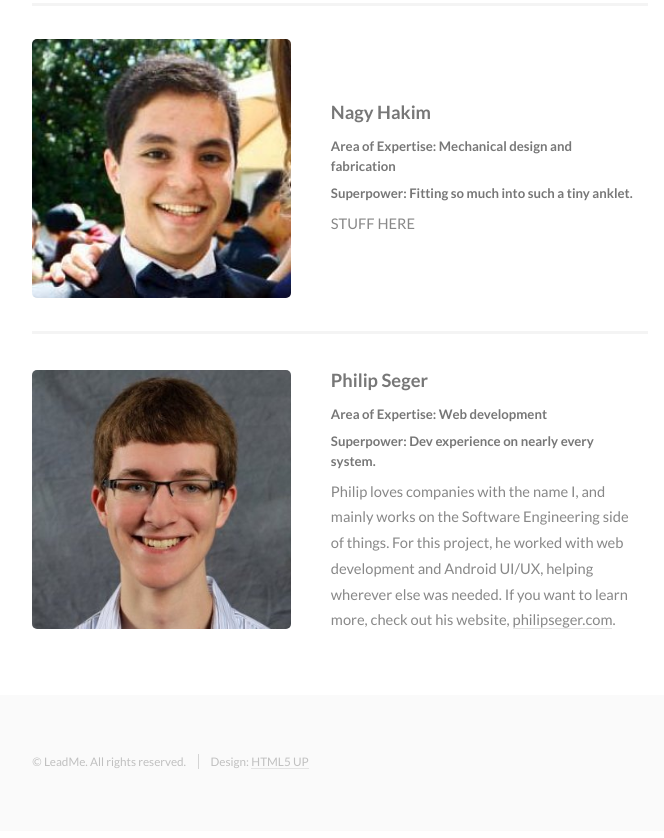
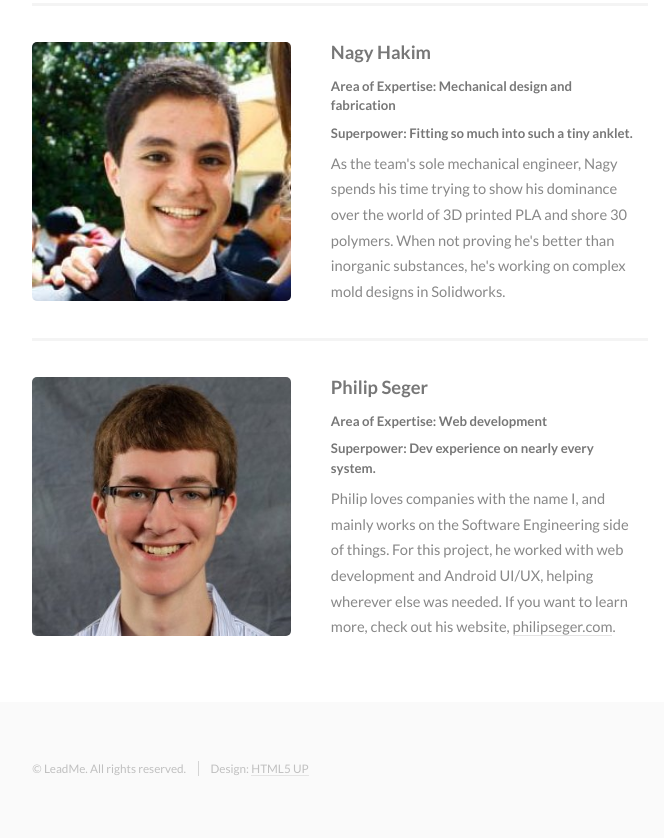
Before and after one commit to burgers-n-fries/burgers-n-fries.github.io, a plain HTML site: page index.html in a window 1280 px wide. Shown: the part 2639-3477 px from the top of the page, without its empty margins (153-817 px from the left). Drawn offline with Linux system fonts and the light colour scheme.

Commit message:
added Nagy status

```diff
--- a/index.html
+++ b/index.html
@@ -115,7 +115,7 @@
                                             <h4>Nagy Hakim</h4>
                                             <h5><b>Area of Expertise:</b> Mechanical design and fabrication</h5>
                                             <h5><b>Superpower:</b> Fitting so much into such a tiny anklet.</h5>
-                                            <p>STUFF HERE</p>
+                                            <p>As the team's sole mechanical engineer, Nagy spends his time trying to show his dominance over the world of 3D printed PLA and shore 30 polymers. When not proving he's better than inorganic substances, he's working on complex mold designs in Solidworks.</p>
                                         </div>
                                     </article>
                                     <article>
```
